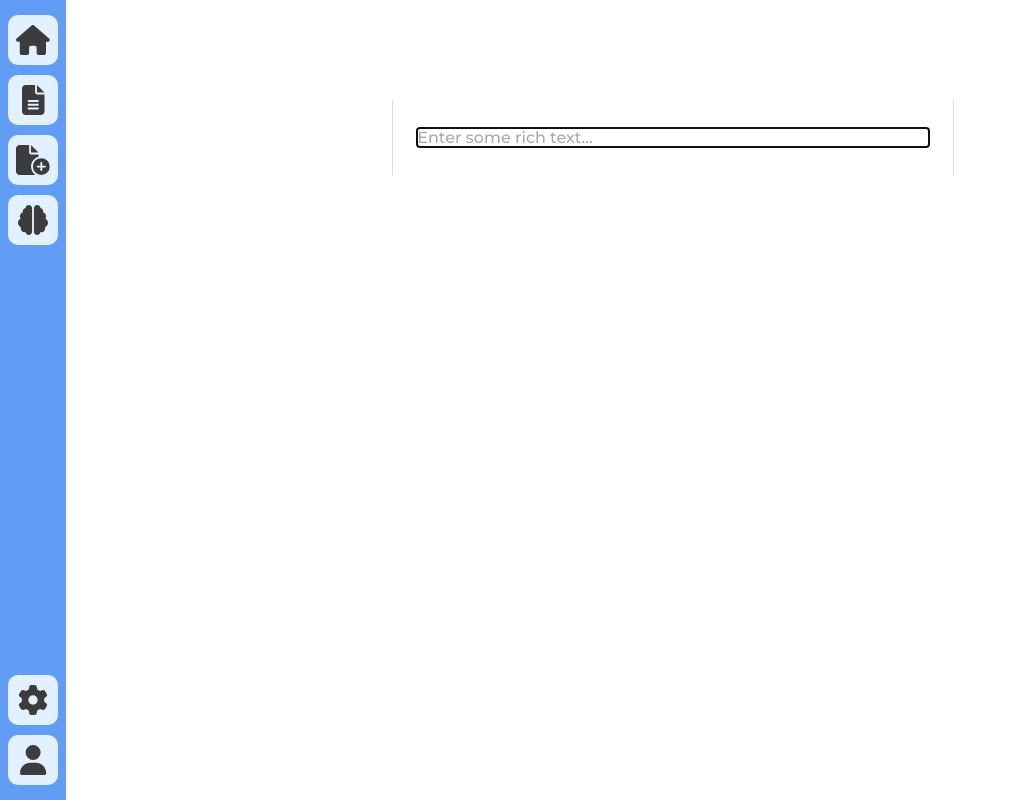
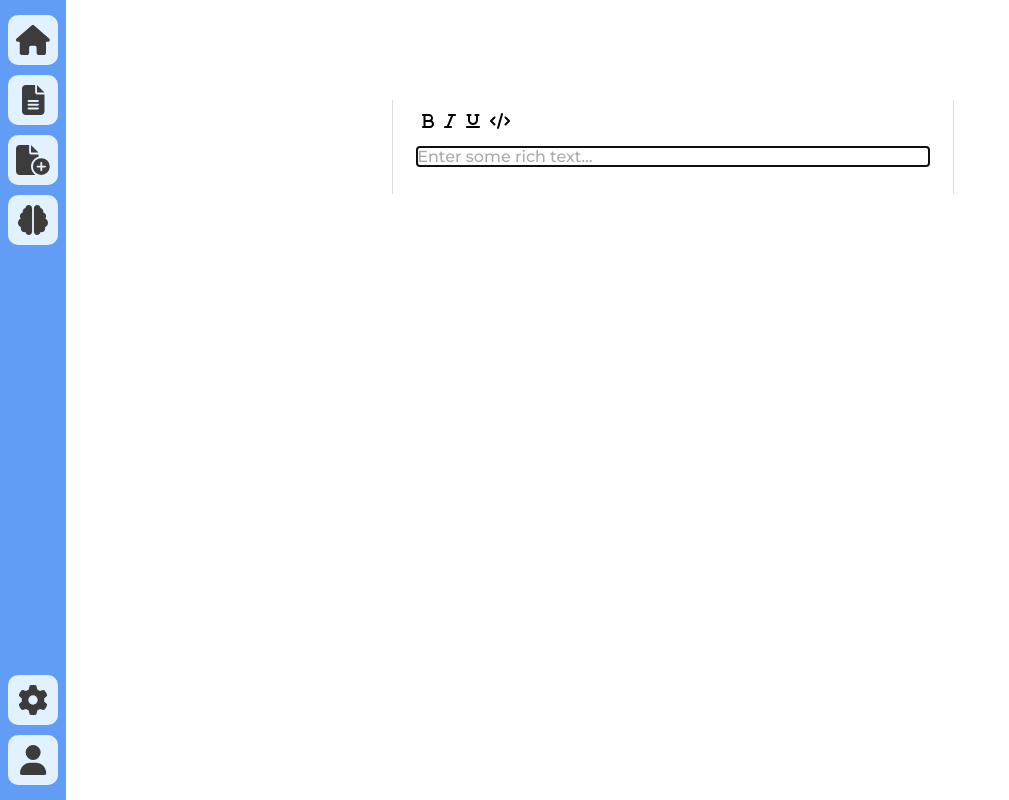
Before and after one commit to marcinjaborski/lang-app-front, a React (Create React App) app: page /editor in a window 1280 px wide. Shown: the whole page, without its empty margins (0-1009 px from the left). Built offline with nearby package versions, Linux system fonts and the light colour scheme.

Commit message:
Basic rich text editor (WIP)

```diff
--- a/src/components/EditorPanel.js
+++ b/src/components/EditorPanel.js
@@ -3,17 +3,27 @@ import isHotkey from "is-hotkey";
 import { Editable, withReact, useSlate, Slate } from "slate-react";
 import { Editor, Transforms, createEditor, Element as SlateElement } from "slate";
 import { withHistory } from "slate-history";
+import { FontAwesomeIcon } from "@fortawesome/react-fontawesome";
+import { faBold, faUnderline, faItalic, faCode } from "@fortawesome/free-solid-svg-icons";
 
-const Button = (props) => {
-  <div {...props}>{props.children}</div>;
+export const Button = ({ active, onClick, children }) => {
+  return (
+    <span className={active ? "editorButtonActive" : "editorButtonInactive"} onClick={onClick}>
+      {children}
+    </span>
+  );
 };
 
-const Icon = (props) => {
-  <div {...props}>{props.children}</div>;
+export const Toolbar = (props) => {
+  return <div>{props.children}</div>;
 };
 
-const Toolbar = (props) => {
-  <div {...props}>{props.children}</div>;
+export const Icon = ({ icon }) => {
+  return (
+    <span className="editorIcon">
+      <FontAwesomeIcon icon={icon}></FontAwesomeIcon>
+    </span>
+  );
 };
 
 const HOTKEYS = {
@@ -35,11 +45,12 @@ const RichTextExample = () => {
     <div className="editorPanel">
       <Slate editor={editor} value={initialValue}>
         <Toolbar>
-          <MarkButton format="bold" icon="format_bold" />
-          <MarkButton format="italic" icon="format_italic" />
-          <MarkButton format="underline" icon="format_underlined" />
-          <MarkButton format="code" icon="code" />
-          <BlockButton format="heading-one" icon="looks_one" />
+          <MarkButton format="bold" icon={faBold} />
+          <MarkButton format="italic" icon={faItalic} />
+          <MarkButton format="underline" icon={faUnderline} />
+          <MarkButton format="code" icon={faCode} />
+          {/* TODO - finish blockbuttons */}
+          {/* <BlockButton format="heading-one" icon="looks_one" />
           <BlockButton format="heading-two" icon="looks_two" />
           <BlockButton format="block-quote" icon="format_quote" />
           <BlockButton format="numbered-list" icon="format_list_numbered" />
@@ -47,7 +58,7 @@ const RichTextExample = () => {
           <BlockButton format="left" icon="format_align_left" />
           <BlockButton format="center" icon="format_align_center" />
           <BlockButton format="right" icon="format_align_right" />
-          <BlockButton format="justify" icon="format_align_justify" />
+          <BlockButton format="justify" icon="format_align_justify" /> */}
         </Toolbar>
         <Editable
           renderElement={renderElement}
@@ -217,12 +228,12 @@ const MarkButton = ({ format, icon }) => {
   return (
     <Button
       active={isMarkActive(editor, format)}
-      onMouseDown={(event) => {
+      onClick={(event) => {
         event.preventDefault();
         toggleMark(editor, format);
       }}
     >
-      <Icon>{icon}</Icon>
+      <Icon icon={icon}></Icon>
     </Button>
   );
 };
--- a/src/index.css
+++ b/src/index.css
@@ -181,7 +181,6 @@ body {
 .editorPanel {
   width: 40vw;
   height: fit-content;
-  background-color: #ffffff;
   margin: auto;
   margin-top: 100px; /* maybe 100px padding on content selector instead? */
   border-width: 0px 1px 0px 1px;
@@ -189,3 +188,18 @@ body {
   border-color: #dddddd;
   padding: 12px 24px 12px 24px;
 }
+
+code {
+  font-family: monospace;
+  background-color: #eee;
+  padding: 3px;
+}
+
+.editorButtonActive {
+  background-color: tomato;
+  width: 10px;
+  height: 10px;
+}
+.editorIcon {
+  padding: 5px;
+}
```
